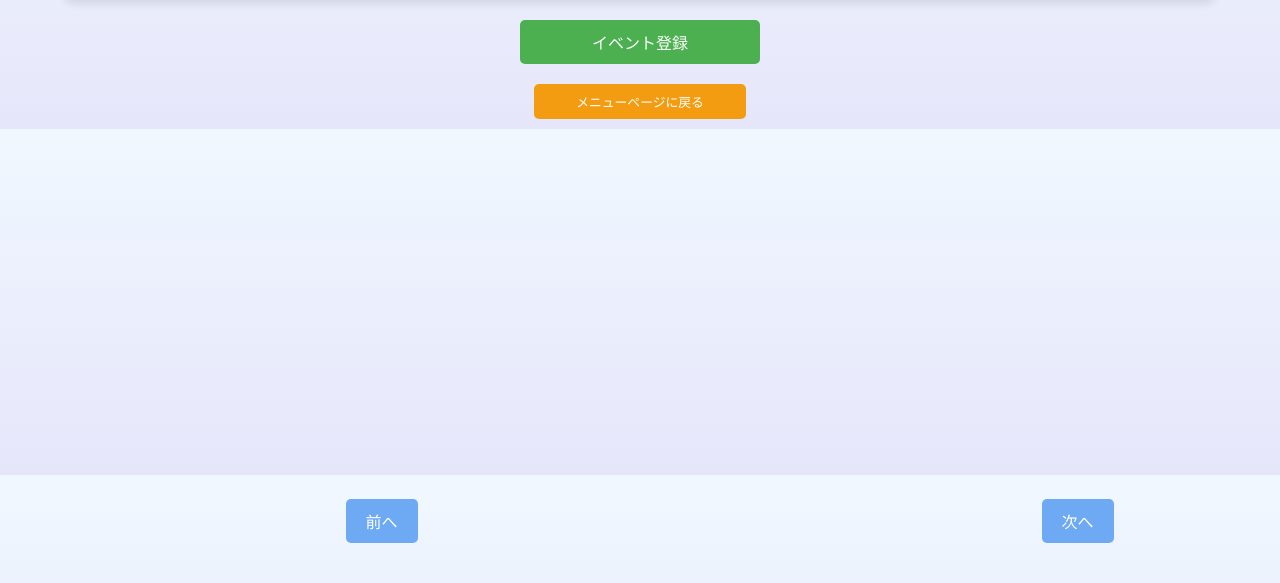
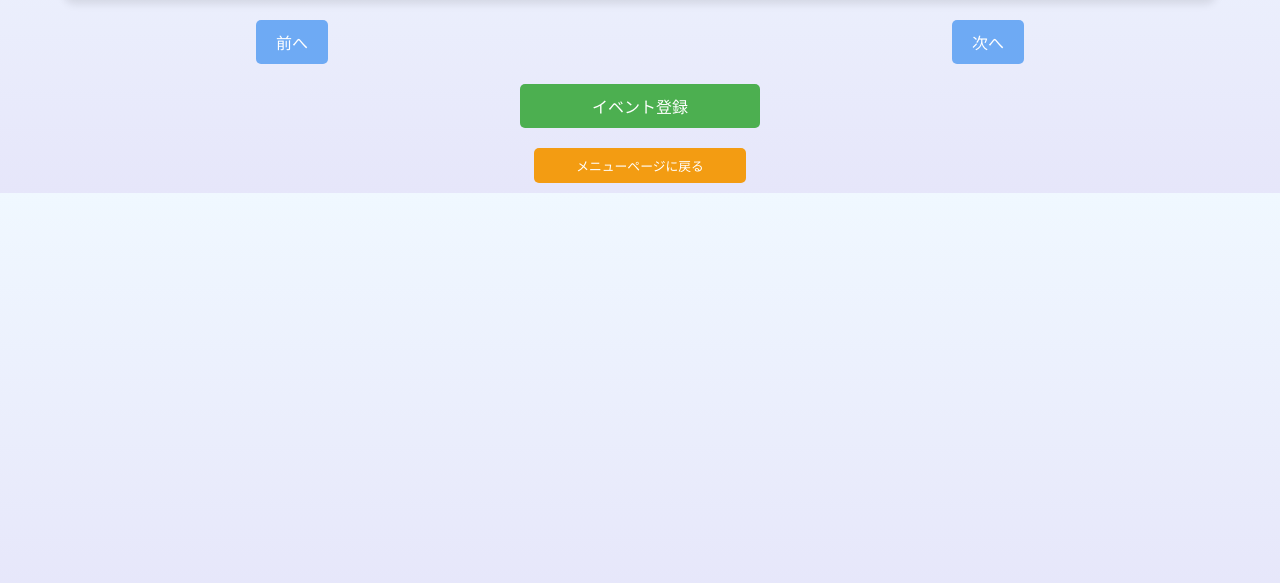
Before and after one commit to kosuke0413/test, a Flask app: template minimalapp/calendar/templates/calendar/calendar.html in a window 1280 px wide. Shown: the part 217-800 px from the top of the page. Run offline with Flask 3, Linux system fonts and the light colour scheme; the template is opened without the code that fills it, so the values that code supplies are empty; parts of the project's set-up code (start-up, migrations or seed data) failed here and were passed over.

Commit message:
カレンダー修正

```diff
--- a/minimalapp/calendar/templates/calendar/calendar.html
+++ b/minimalapp/calendar/templates/calendar/calendar.html
@@ -131,10 +131,10 @@
 
     /* ナビゲーションボタンの位置を固定 */
     .navigation {
-        position: absolute;
+        position: static;
         bottom: 20px;
         left: 57%;
-        transform: translateX(-50%);
+        transform: translateX(0%);
         display: flex;
         justify-content: space-between;
         width: 60%;
```
